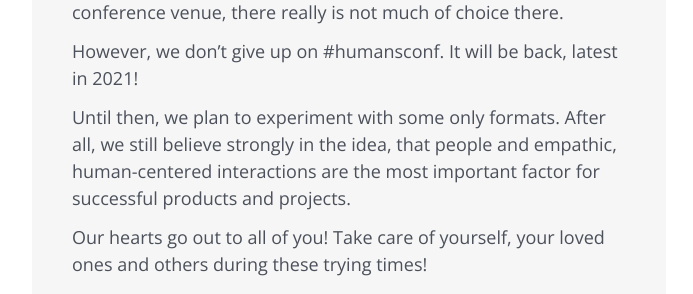
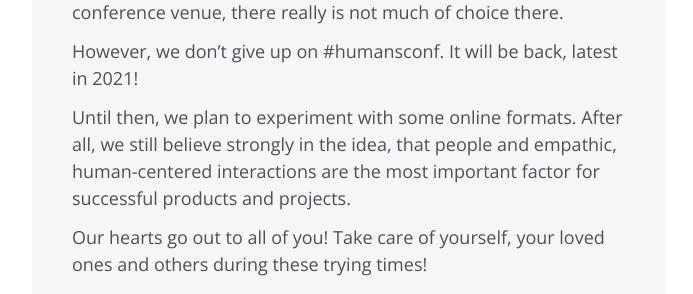
Before and after one commit to humansconf/humansconf.org, a Jekyll site: the page built from index.md, in a window 1280 px wide and 900 px high, scrolled down 762 px. Shown: the part 155-449 px from the top of the window, without its empty margins (291-984 px from the left). Built offline with Jekyll 4.4.1, drawn with Linux system fonts in a browser that asks for light colours.

Commit message:
fix typo in cancellation note

```diff
--- a/index.md
+++ b/index.md
@@ -17,7 +17,7 @@ no_alert_banner: true
 >
 > However, we don't give up on #humansconf. It will be back, latest in 2021!
 >
-> Until then, we plan to experiment with some only formats. After all, we still believe strongly in the idea, that people and empathic, human-centered interactions are the most important factor for successful products and projects.
+> Until then, we plan to experiment with some online formats. After all, we still believe strongly in the idea, that people and empathic, human-centered interactions are the most important factor for successful products and projects.
 >
 > Our hearts go out to all of you! Take care of yourself, your loved ones and others during these trying times!
 >
```
